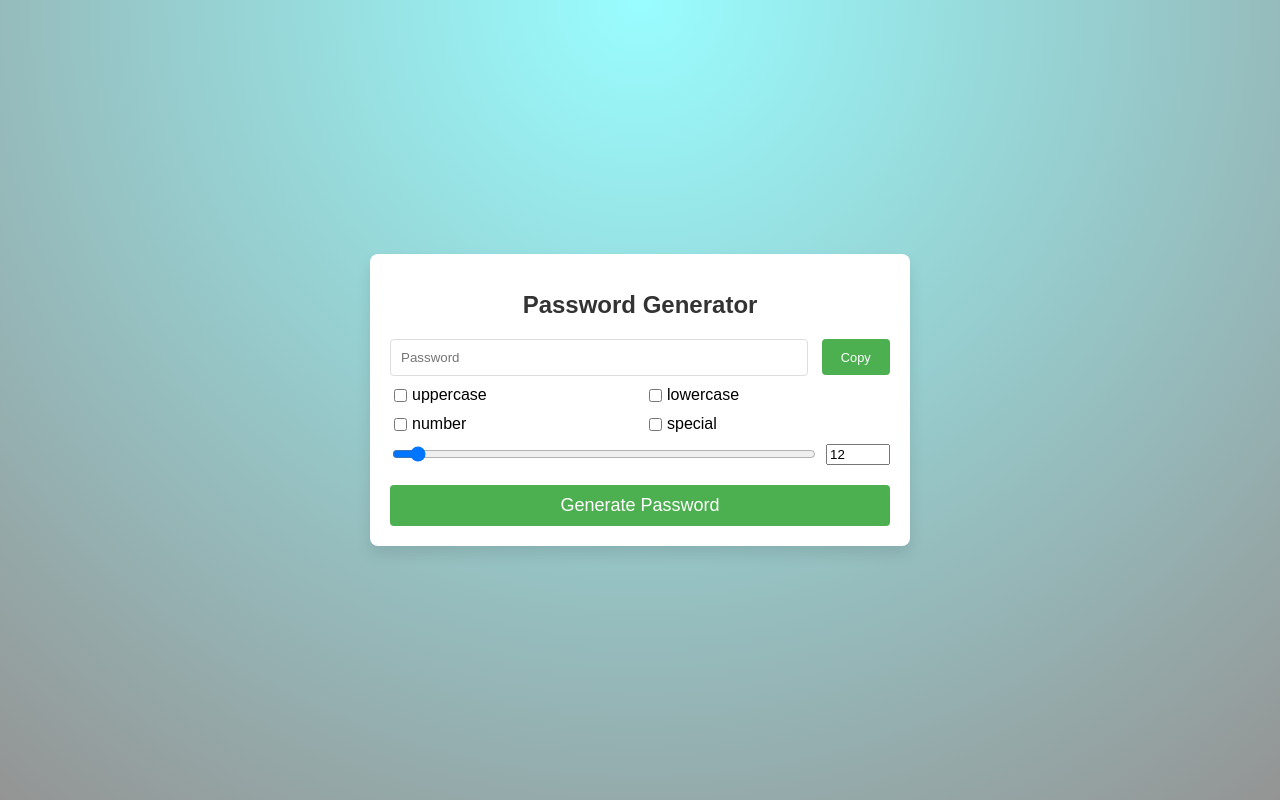
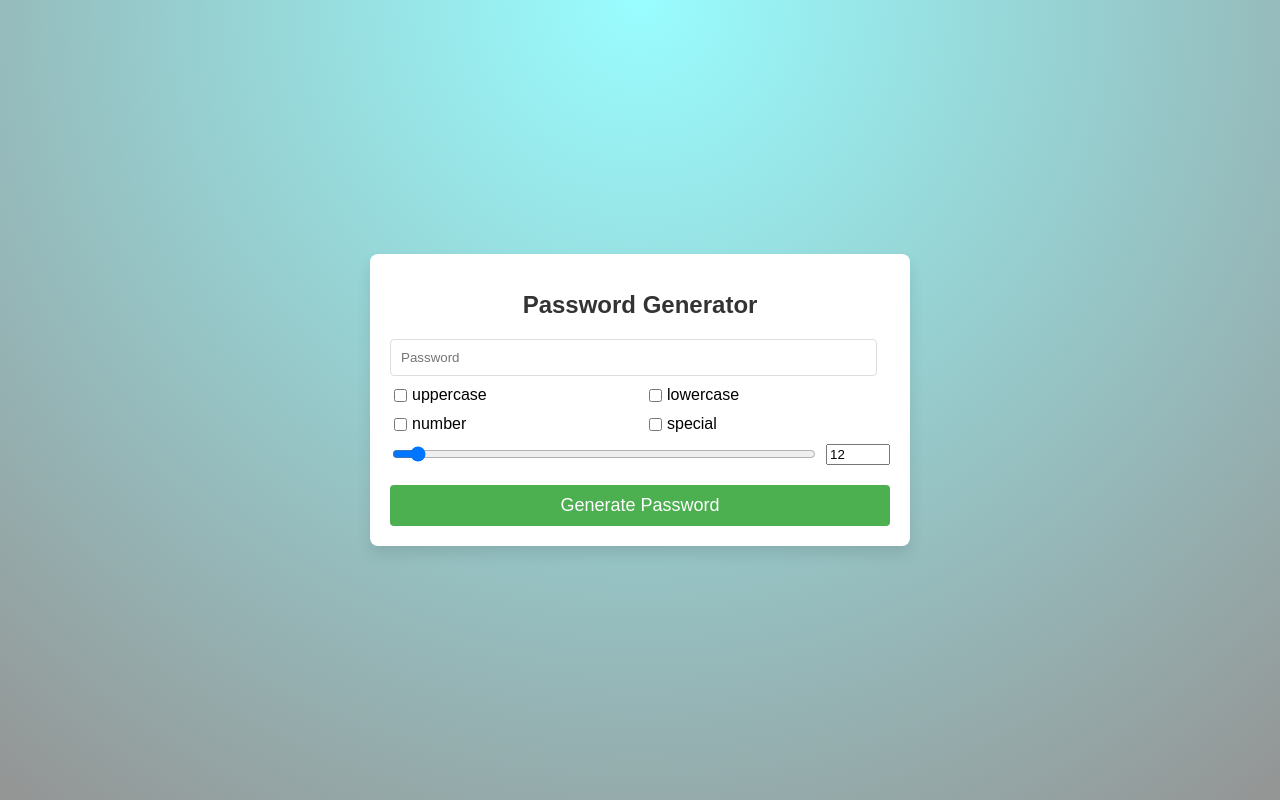
Before and after one commit to eestaniel/password_generator2, a React (Vite) app in the folder app/frontend/: page / in a window 1280 px wide. Built offline with nearby package versions, Linux system fonts and the light colour scheme.

Commit message:
feat: hide copy if no password

```diff
--- a/app/frontend/src/App.tsx
+++ b/app/frontend/src/App.tsx
@@ -48,7 +48,7 @@ function App() {
             <form className="pw-form">
                 <div className="pw-form-item">
                     <input type={"text"} placeholder={"Password"} value={password} readOnly={true}/>
-                    <button onClick={copyToClipboard} className="copy-btn">Copy</button>
+                    {(password && password !== "Please select at least one character type.") && <button onClick={copyToClipboard} className="copy-btn">Copy</button>}
 
                 </div>
                 <div className="pw-form-other">
```
